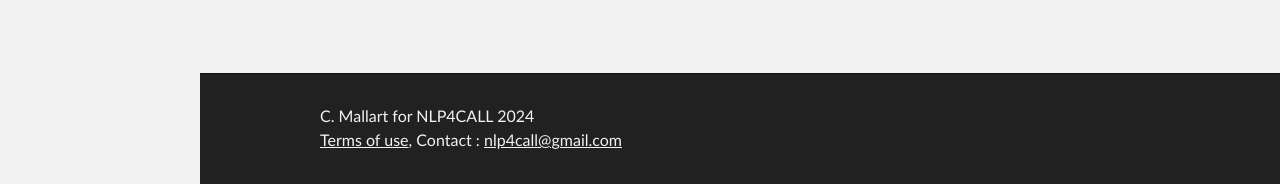
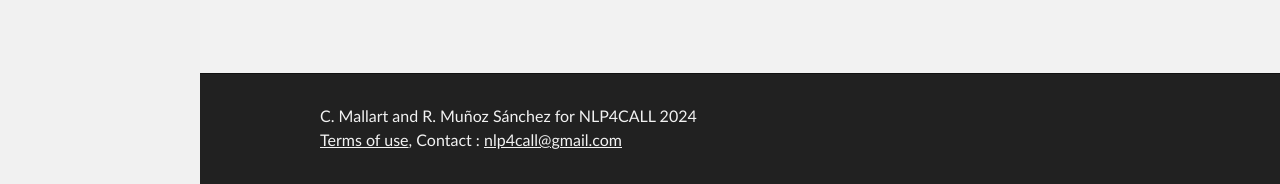
Before and after one commit to NLP4CALL/nlp4call_site, a Jekyll site: the page built from index.md, in a window 1280 px wide and 1372 px high. Shown: the part 1185-1369 px from the top of the window. Built offline with Jekyll 4.4.1, drawn with Linux system fonts in a browser that asks for light colours.

Commit message:
Added my name to the footer of the website

```diff
--- a/_layouts/default.html
+++ b/_layouts/default.html
@@ -47,7 +47,7 @@
         {% if site.github.is_project_page %}
         <p class="copyright">{{ site.title | default: site.github.repository_name }} maintained by <a href="{{ site.github.owner_url }}">{{ site.github.owner_name }}</a></p>
         {% endif %}
-        <p class="copyright"> C. Mallart for NLP4CALL 2024 <br>
+        <p class="copyright"> C. Mallart and R. Muñoz Sánchez for NLP4CALL 2024 <br>
         <a href="{{ site.baseurl }}/terms_and_conditions/">Terms of use</a>, Contact : <a href="mailto:nlp4call@gmail.com">nlp4call@gmail.com</a></p>
       </footer>
     </div>
```
